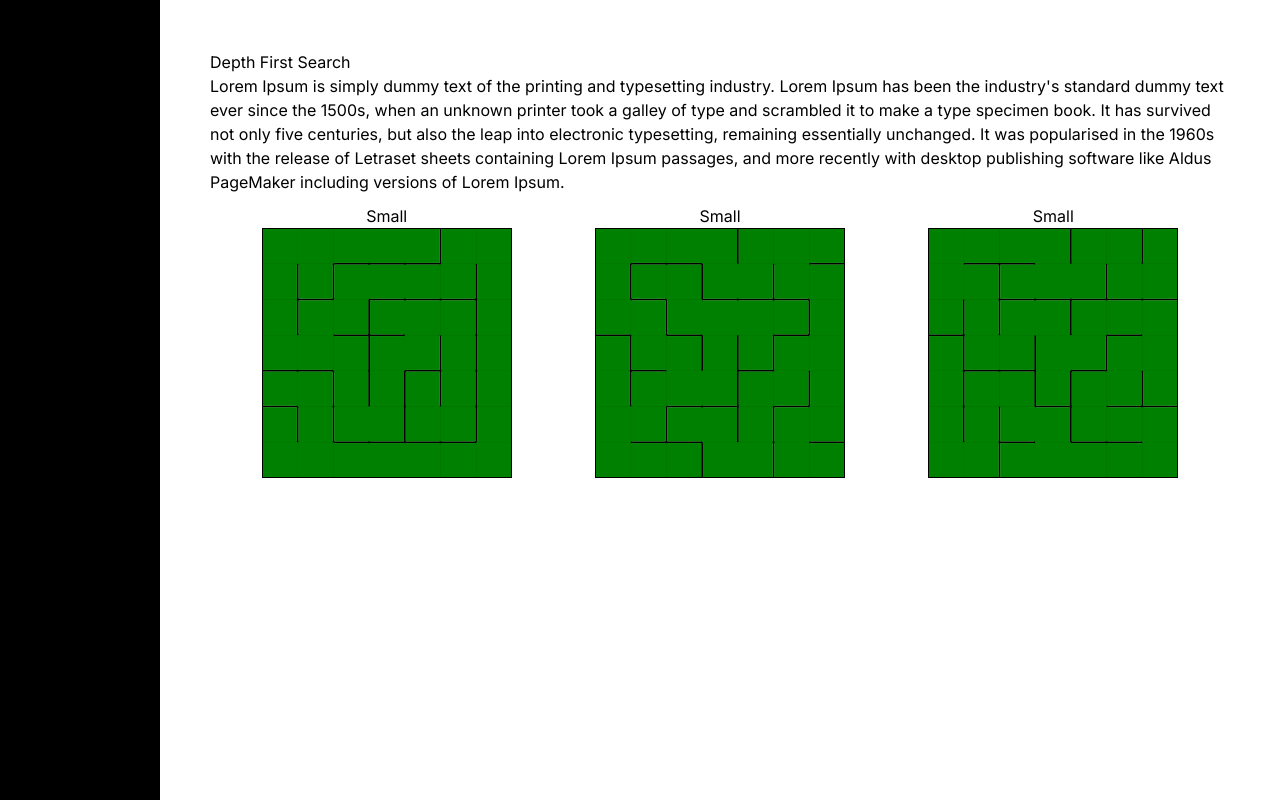
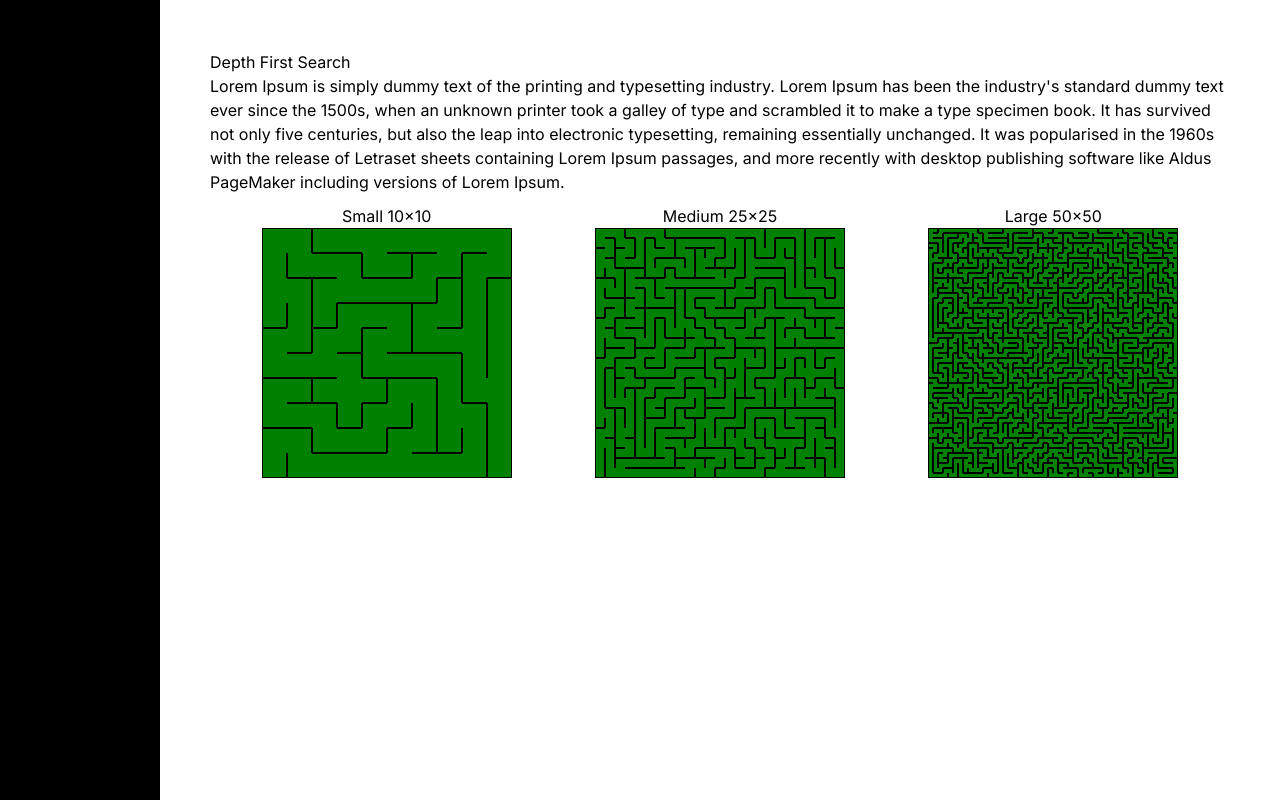
Before and after one commit to NoxSensei/Maze-Algorithms, a Next.js app: page /algorithms/depth-first-search in a window 1280 px wide. Built offline with nearby package versions, Linux system fonts and the light colour scheme.

Commit message:
feat: pass maze dimension via props to the depth first search canvas component

```diff
--- a/src/app/algorithms/depth-first-search/depth-first-search-canvas.component.tsx
+++ b/src/app/algorithms/depth-first-search/depth-first-search-canvas.component.tsx
@@ -10,9 +10,13 @@ interface CanvasSize {
     width: number;
 }
 
-export default function DepthFirstSearchAlgorithmCanvasComponent() {
-    const rowsCount = 7;
-    const columnsCount = 7;
+export interface DepthFirstSearchAlgorithmCanvasComponentProps {
+    dimension: number;
+}
+
+export default function DepthFirstSearchAlgorithmCanvasComponent(props: DepthFirstSearchAlgorithmCanvasComponentProps) {
+    const rowsCount = props.dimension;
+    const columnsCount = props.dimension;
 
     const [nodes, setNodes] = useState([]);
     const [canvasSize, setCanvasSize] = useState<CanvasSize>({width: 0, height: 0})
--- a/src/app/algorithms/depth-first-search/page.tsx
+++ b/src/app/algorithms/depth-first-search/page.tsx
@@ -17,16 +17,16 @@ export default function DepthFirstSearchAlgorithmPage() {
             </span>
             <div className="grid grid-cols-3" style={{padding: '10px'}}>
                 <div className="flex justify-center flex-col">
-                    <span className="flex justify-center">Small</span>
-                    <DepthFirstSearchAlgorithmCanvasComponent/>
+                    <span className="flex justify-center">Small 10x10</span>
+                    <DepthFirstSearchAlgorithmCanvasComponent dimension={10}/>
                 </div>
                 <div className="flex justify-center flex-col">
-                    <span className="flex justify-center">Small</span>
-                    <DepthFirstSearchAlgorithmCanvasComponent/>
+                    <span className="flex justify-center">Medium 25x25</span>
+                    <DepthFirstSearchAlgorithmCanvasComponent dimension={25}/>
                 </div>
                 <div className="flex justify-center flex-col">
-                    <span className="flex justify-center">Small</span>
-                    <DepthFirstSearchAlgorithmCanvasComponent/>
+                    <span className="flex justify-center">Large 50x50</span>
+                    <DepthFirstSearchAlgorithmCanvasComponent dimension={50}/>
                 </div>
             </div>
         </div>
```
